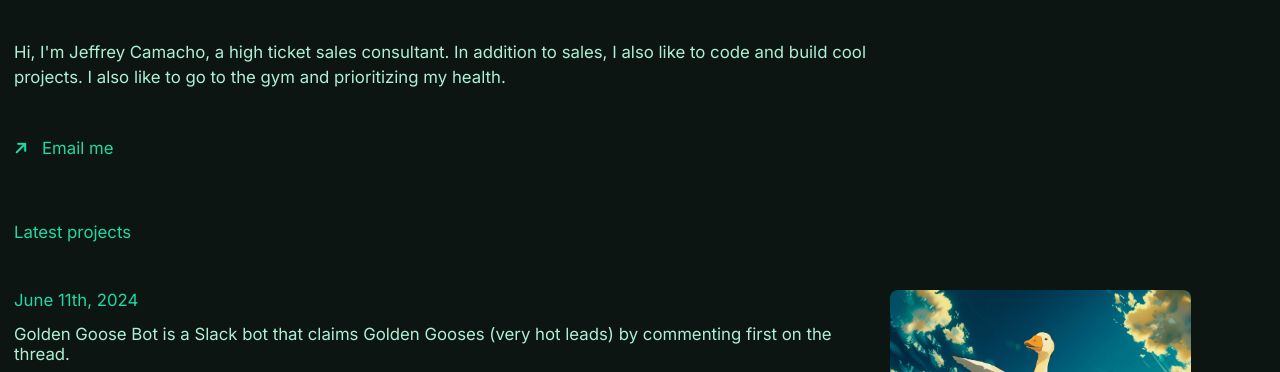
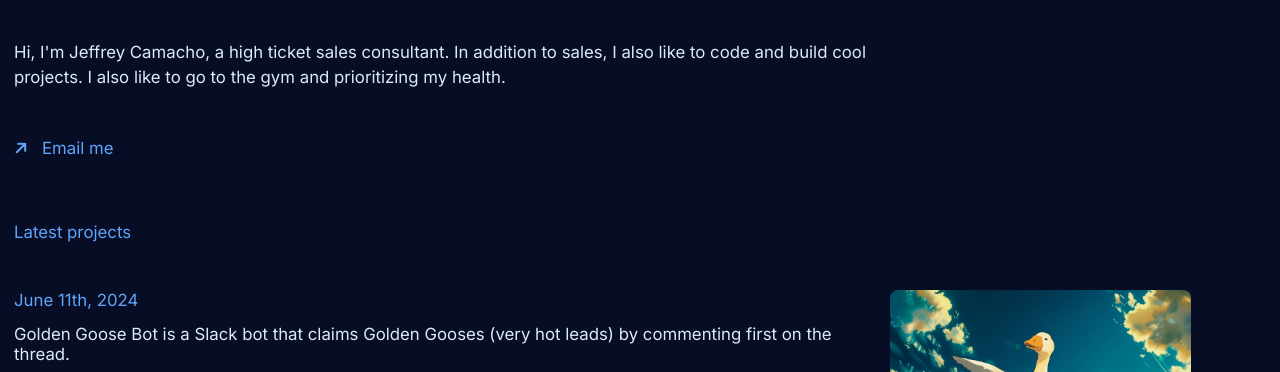
Before and after one commit to jeffreycamacho/Portfolio, a plain HTML site: page index.html in a window 1280 px wide. Shown: the part 346-718 px from the top of the page. Drawn offline with Linux system fonts and the light colour scheme.

Commit message:
color scheme update

```diff
--- a/styles.css
+++ b/styles.css
@@ -1,7 +1,7 @@
 :root {
-    --primary-color: #adf0d4;
-    --secondary-color: #1fd8a4;
-    --bg-color: #0d1512;
+    --primary-color: #dbeafe;
+    --secondary-color: #60a5fa;
+    --bg-color: #060d24;
 }
 
 * {
```
